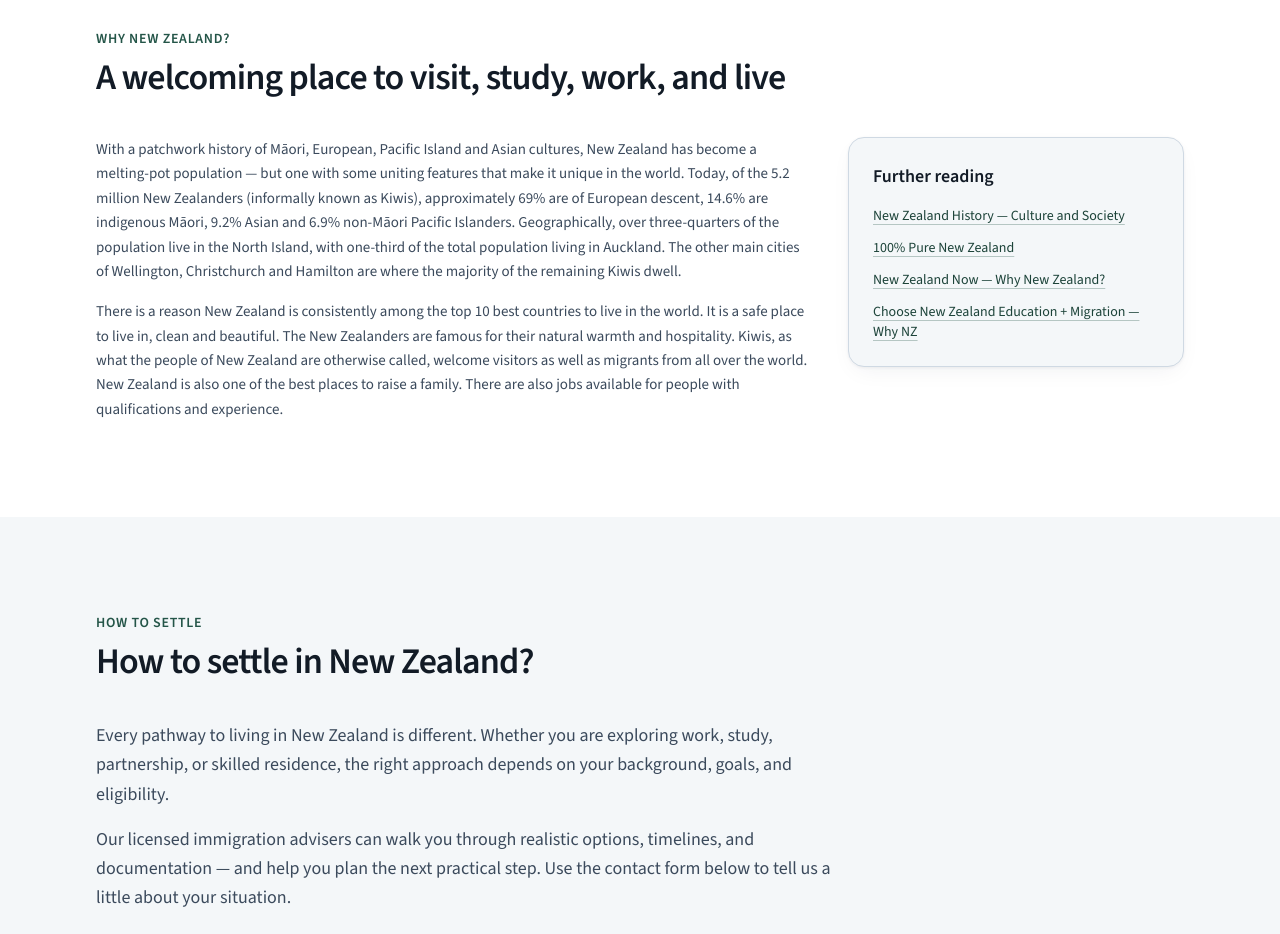
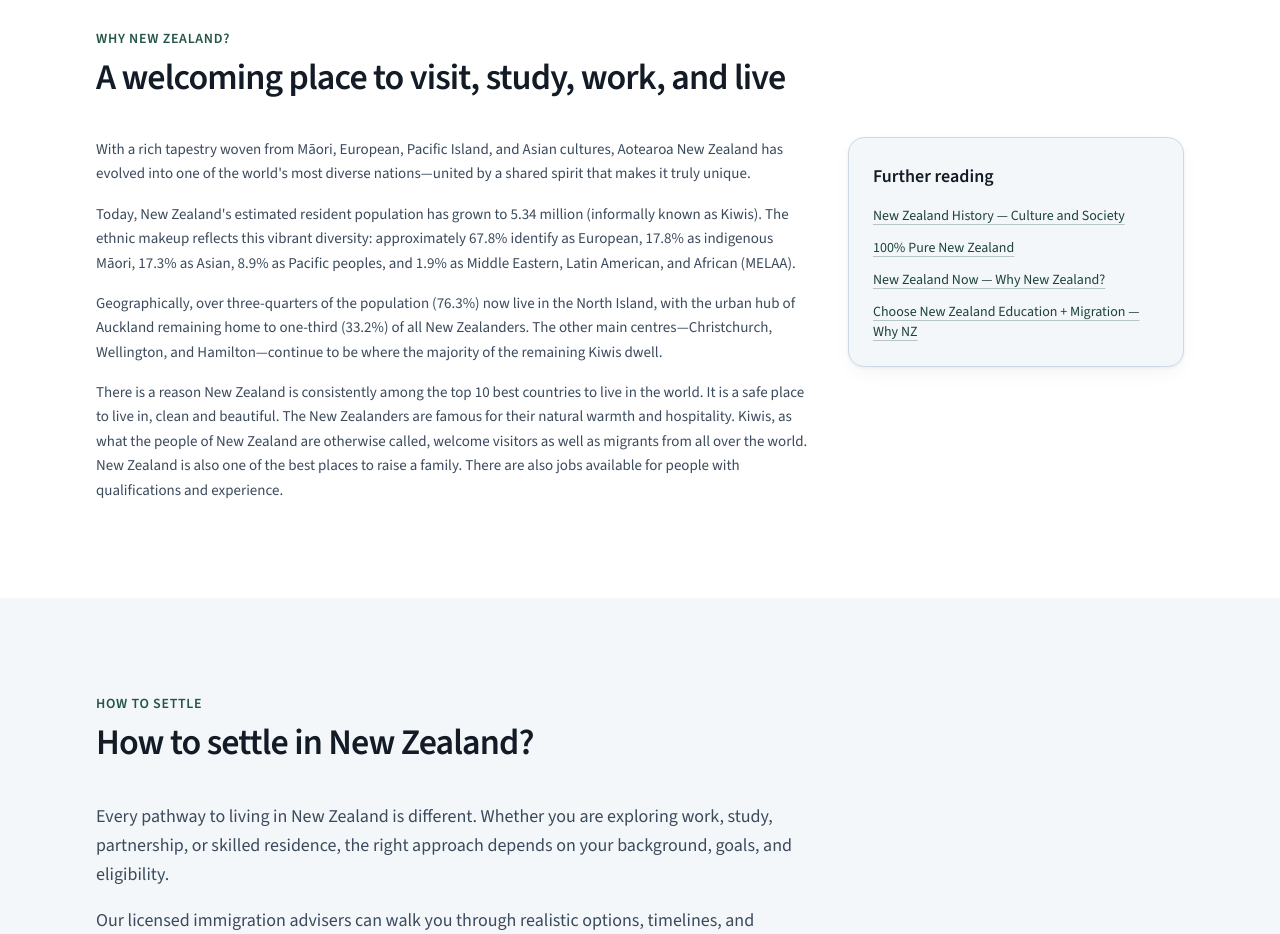
Before and after one commit to Markissss-23/trinity-nz-immigration, a React (Vite) app: page / in a window 1280 px wide. Shown: the part 1160-2094 px from the top of the page. Built offline with nearby package versions, Linux system fonts and the light colour scheme.

Commit message:
Update site.ts / Why New Zealand?

```diff
--- a/src/content/site.ts
+++ b/src/content/site.ts
@@ -85,7 +85,9 @@ export const whyNz = {
   eyebrow: "Why New Zealand?",
   title: "A welcoming place to visit, study, work, and live",
   body: [
-    "With a patchwork history of Māori, European, Pacific Island and Asian cultures, New Zealand has become a melting-pot population — but one with some uniting features that make it unique in the world. Today, of the 5.2 million New Zealanders (informally known as Kiwis), approximately 69% are of European descent, 14.6% are indigenous Māori, 9.2% Asian and 6.9% non-Māori Pacific Islanders. Geographically, over three-quarters of the population live in the North Island, with one-third of the total population living in Auckland. The other main cities of Wellington, Christchurch and Hamilton are where the majority of the remaining Kiwis dwell.",
+    "With a rich tapestry woven from Māori, European, Pacific Island, and Asian cultures, Aotearoa New Zealand has evolved into one of the world's most diverse nations—united by a shared spirit that makes it truly unique.",
+    "Today, New Zealand's estimated resident population has grown to 5.34 million (informally known as Kiwis). The ethnic makeup reflects this vibrant diversity: approximately 67.8% identify as European, 17.8% as indigenous Māori, 17.3% as Asian, 8.9% as Pacific peoples, and 1.9% as Middle Eastern, Latin American, and African (MELAA).",
+    "Geographically, over three-quarters of the population (76.3%) now live in the North Island, with the urban hub of Auckland remaining home to one-third (33.2%) of all New Zealanders. The other main centres—Christchurch, Wellington, and Hamilton—continue to be where the majority of the remaining Kiwis dwell.",
     "There is a reason New Zealand is consistently among the top 10 best countries to live in the world. It is a safe place to live in, clean and beautiful. The New Zealanders are famous for their natural warmth and hospitality. Kiwis, as what the people of New Zealand are otherwise called, welcome visitors as well as migrants from all over the world. New Zealand is also one of the best places to raise a family. There are also jobs available for people with qualifications and experience.",
   ],
   links: [
```
